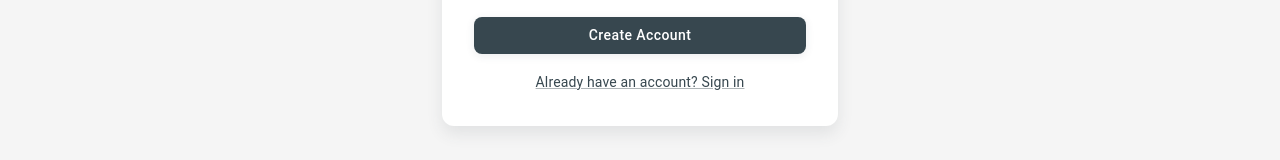
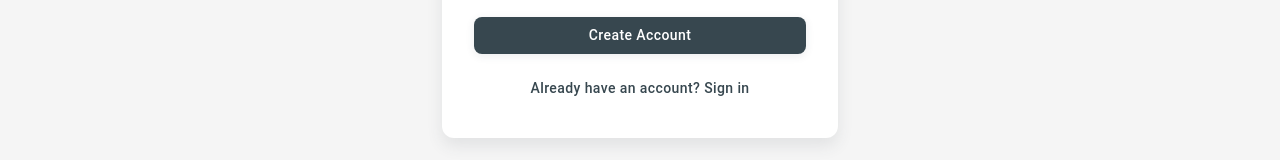
Before and after one commit to rafidhiyaulhaq/virtual-lab-sound, a React (Create React App) app: page /#/register in a window 1280 px wide. Shown: the part 463-623 px from the top of the page. Built offline with nearby package versions, Linux system fonts and the light colour scheme; no server answers.

Commit message:
link register error

```diff
--- a/src/components/auth/Register.jsx
+++ b/src/components/auth/Register.jsx
@@ -31,6 +31,10 @@ const Register = () => {
     } catch (error) {
       setError(error.message);
     }
+  };
+
+  const handleLoginClick = () => {
+    navigate('/login');
   };
 
   return (
@@ -109,9 +113,13 @@ const Register = () => {
               Create Account
             </Button>
             <Box sx={{ textAlign: 'center' }}>
-              <Link href="#/login" variant="body2">
+              <Button
+                onClick={handleLoginClick}
+                variant="text"
+                sx={{ textTransform: 'none' }}
+              >
                 Already have an account? Sign in
-              </Link>
+              </Button>
             </Box>
           </Box>
         </Paper>
--- a/src/components/common/Navigation.jsx
+++ b/src/components/common/Navigation.jsx
@@ -47,6 +47,14 @@ const Navigation = () => {
   const handleProfile = () => {
     navigate('/profile');
     handleClose();
+  };
+
+  const handleRegister = () => {
+    navigate('/register');
+  };
+
+  const handleLogin = () => {
+    navigate('/login');
   };
 
   return (
@@ -121,7 +129,7 @@ const Navigation = () => {
             <>
               <Button
                 color="inherit"
-                onClick={() => navigate('/login')}
+                onClick={handleLogin}
                 startIcon={<LoginIcon />}
                 sx={{ mr: 1 }}
               >
@@ -129,7 +137,7 @@ const Navigation = () => {
               </Button>
               <Button
                 color="inherit"
-                onClick={() => navigate('/register')}
+                onClick={handleRegister}
                 startIcon={<RegisterIcon />}
                 variant="outlined"
                 sx={{
```
